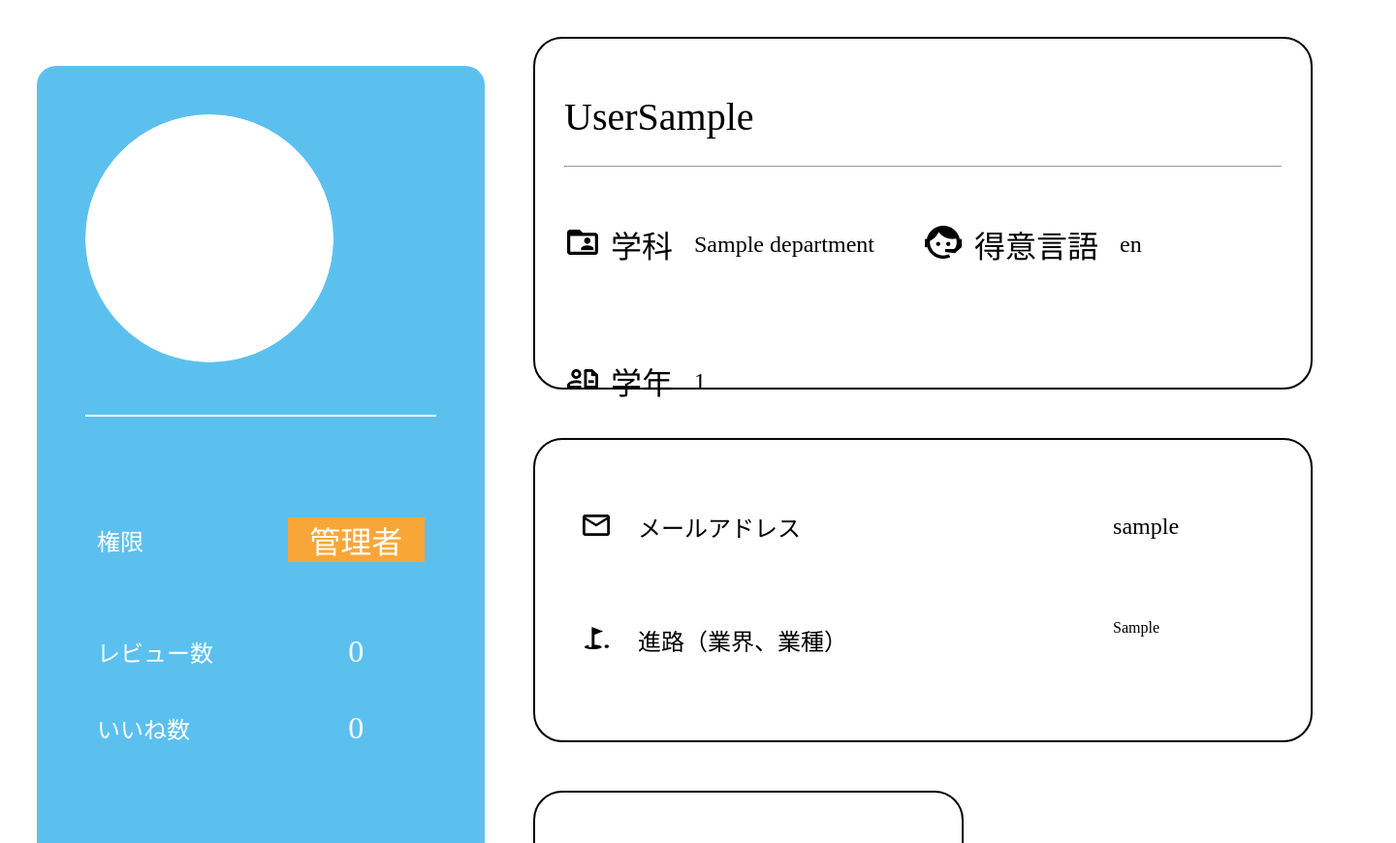
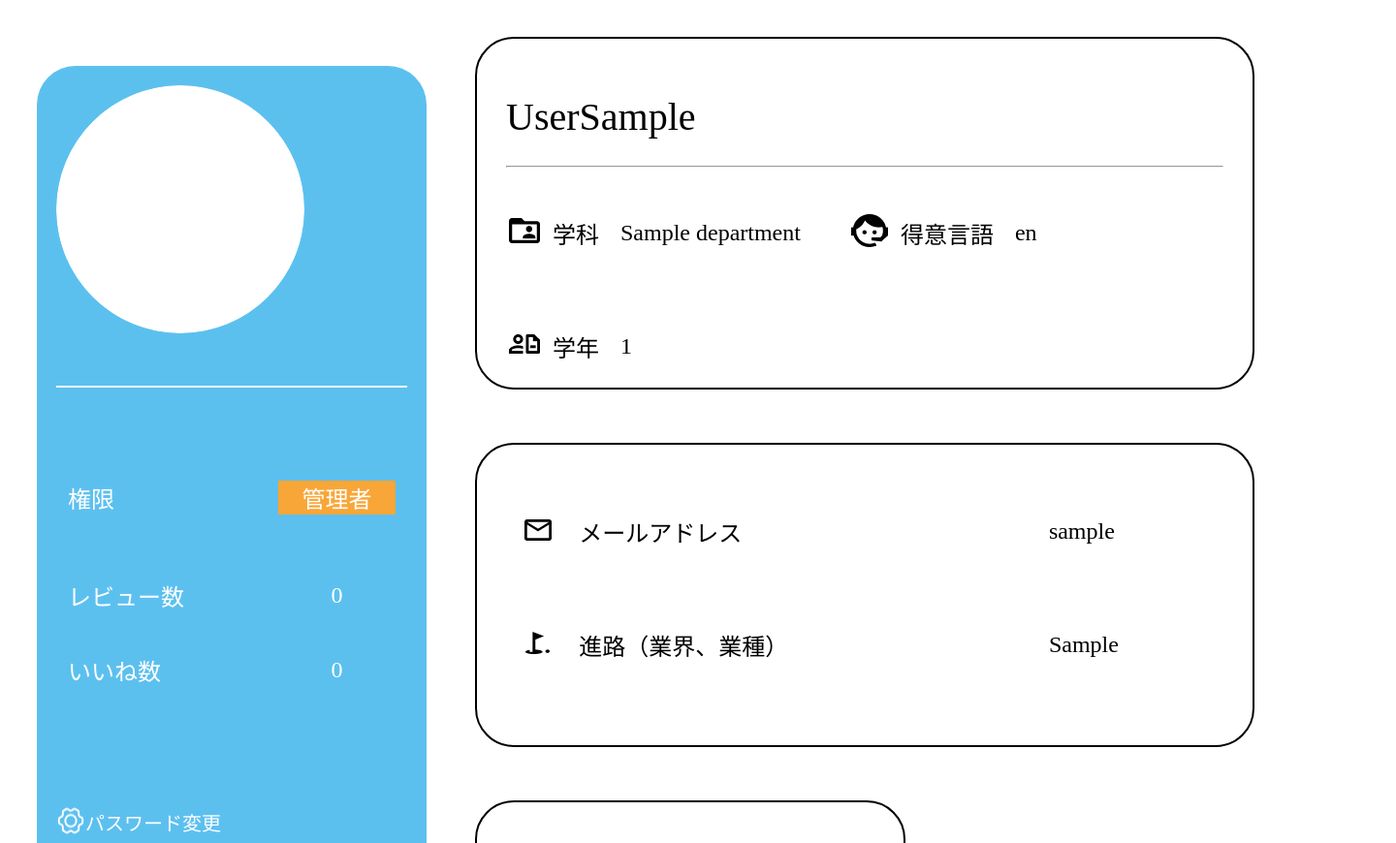
Before and after one commit to knagaki1225/2025_hackathon_teamA, a Django app: page /account/1 in a window 1440 px wide. Shown: the top 870 px of the page at 97% size. Run offline with Django 4.2, Linux system fonts and the light colour scheme; tables that the repository leaves empty hold one stand-in row (values such as "Sample post"); some libraries are stand-ins or nearby versions.

Commit message:
accountpage

```diff
--- a/templates/account_list/account_mypage.html
+++ b/templates/account_list/account_mypage.html
@@ -22,9 +22,9 @@
             margin-top: 30px;
             background-color: #5CC0EF;
             width: 362px;
-            height: 860px;
-            border-radius: 20px;
-            padding: 50px;
+            height: 875px;
+            border-radius: 40px;
+            padding: 20px;
         }
         .icon img {
             width: 256px;
@@ -34,7 +34,7 @@
 
         .background p{
             background-color: #F9A638;
-            font-size: 32px;
+            font-size: 24px;
         }
         .icon_items hr{
             margin-top: 50px;
@@ -43,7 +43,7 @@
             font-size: 24px;
         }
         .changePW a{
-            font-size: 15px;
+            font-size: 20px;
             text-decoration: none;
             color: white;
             margin-top: 3px;
@@ -52,6 +52,18 @@
             margin-top: 100px;
             display: flex;
         }
+        .back a{
+            font-size: 20px;
+            text-decoration: none;
+            color: white;
+            margin-top: 3px;
+            margin-left: 8px;
+        }
+        .back {
+            margin-top: 10px;
+            display: flex;
+        }
+
         .user_info table{
             width: 100%;
             margin-top: 50px;
@@ -63,7 +75,7 @@
         }
         .user_info table td{
             text-align: center;
-            font-size: 32px;
+            font-size: 24px;
         }
         .user_info table th,td{
             padding: 20px 10px;
@@ -74,9 +86,9 @@
         .basic_info{
             width: 740px;
             height: 300px;
-            margin: 0px 50px 50px 50px;
+            margin: 0px 0px 55px 50px;
             border: 2px solid black;
-            border-radius: 30px;
+            border-radius: 40px;
             padding: 30px;
         }
         h2 {
@@ -87,7 +99,7 @@
             font-weight: normal;
         }
         .basic_info td h2{
-            font-size: 32px;
+            font-size: 24px;
         }
         .basic_info td p{
             font-size: 24px;
@@ -96,9 +108,9 @@
         .mail_items{
             width: 740px;
             height: 250px;
-            margin: 0px 50px 50px 50px;
+            margin: 0px 0px 55px 50px;
             border: 2px solid black;
-            border-radius: 30px;
+            border-radius: 40px;
             padding: 30px;
         }
         .mail_items table{
@@ -107,9 +119,9 @@
         .note_1{
             width: 380px;
             height: 240px;
-            margin: 0px 50px 50px 50px;
+            margin: 0px 0px 50px 50px;
             border: 2px solid black;
-            border-radius: 30px;
+            border-radius: 40px;
             padding: 30px;
         }
         .note_1 h2{
@@ -148,8 +160,12 @@
                     </tr>
                 </table>
                 <div class="changePW">
-                    <img src="{% static 'img/' %}" alt="">
-                    <a href="">パスワード変更</a>
+                    <img src="{% static 'img/GearSix.png' %}" alt="pw">
+                    <a href="{% url '' %}">パスワード変更</a>
+                </div>
+                <div class="back">
+                    <img src="{% static 'img/return.png' %}" alt="return">
+                    <a href="{% url '' %}">TOPに戻る</a>
                 </div>
             </div>
         </div>
@@ -185,7 +201,7 @@
                     <tr>
                         <th><img src="{% static 'img/course_img.png' %}" alt="career"></th>
                         <td><h2>進路（業界、業種）</h2></td>
-                        <td>{{ user.career }}</p></td>
+                        <td><p>{{ user.career }}</p></td>
                     </tr>
                 </table>
             </div>
```
